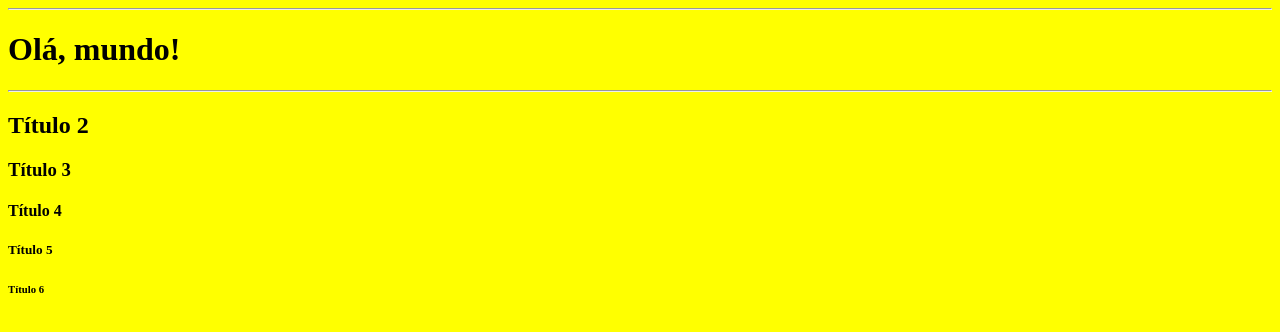
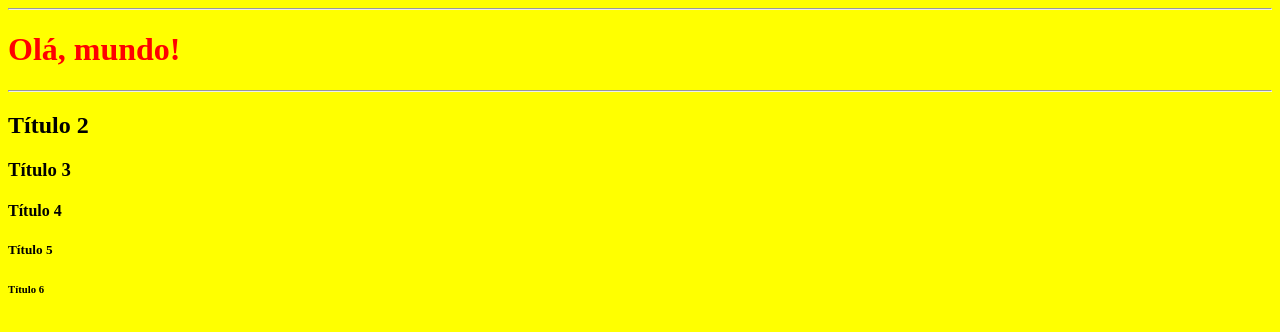
Before and after one commit to Felipe-Magalhaes-A-Carneiro/minha_pagina, a plain HTML site: page index.html in a window 1280 px wide. Drawn offline with Linux system fonts and the light colour scheme.

Commit message:
corrigi as cores index.html

```diff
--- a/index.html
+++ b/index.html
@@ -1,7 +1,7 @@
 <body style = "background-color: Yellow" >
 
   <hr>
-  <h1 style = {color: #red} >Olá, mundo!</h1>
+  <h1 style = "color: Red" >Olá, mundo!</h1>
   <hr>
 
   <h2> Título 2 </h2>
```
